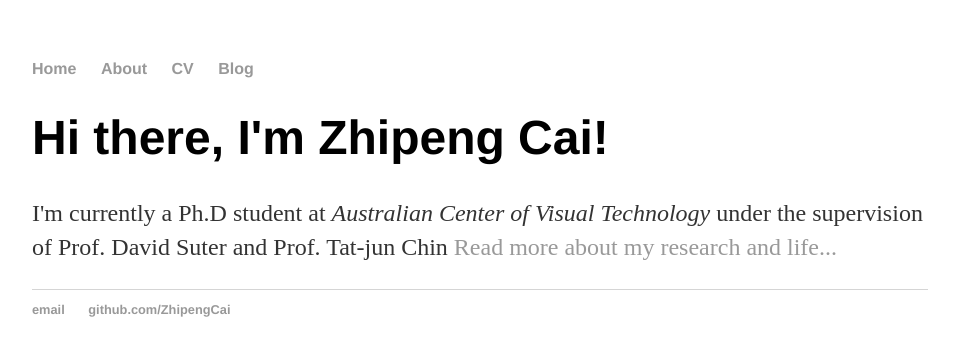
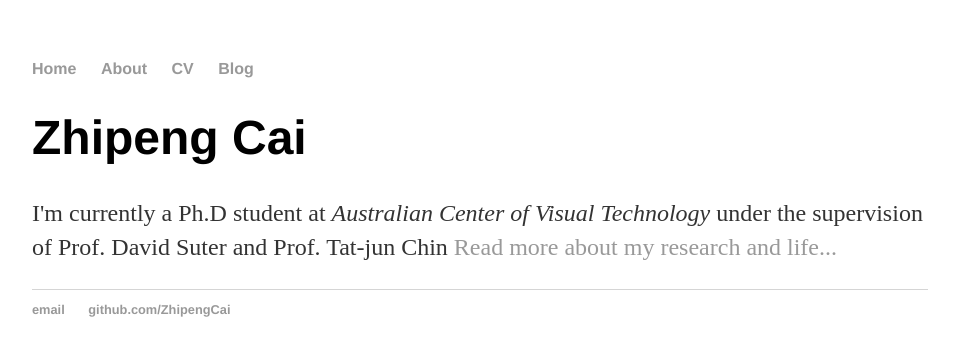
Before and after one commit to ZhipengCai/ZhipengCai.github.io, a Jekyll site: the page built from index.html, in a window 1280 px wide. Shown: the top 356 px of the page, without its empty margins (160-1113 px from the left). Built offline with Jekyll 4.4.1, drawn with Linux system fonts in a browser that asks for light colours.

Commit message:
Update index.html

```diff
--- a/index.html
+++ b/index.html
@@ -3,7 +3,8 @@ layout: default
 title: Zhipeng Cai, University of Adelaide
 ---
 <div class="blurb">
-	<h1>Hi there, I'm Zhipeng Cai!</h1>
+	<h1>Zhipeng Cai</h1>
+
 	<p>I'm currently a Ph.D student at
 		<em>Australian Center of Visual Technology
 		</em>
```
